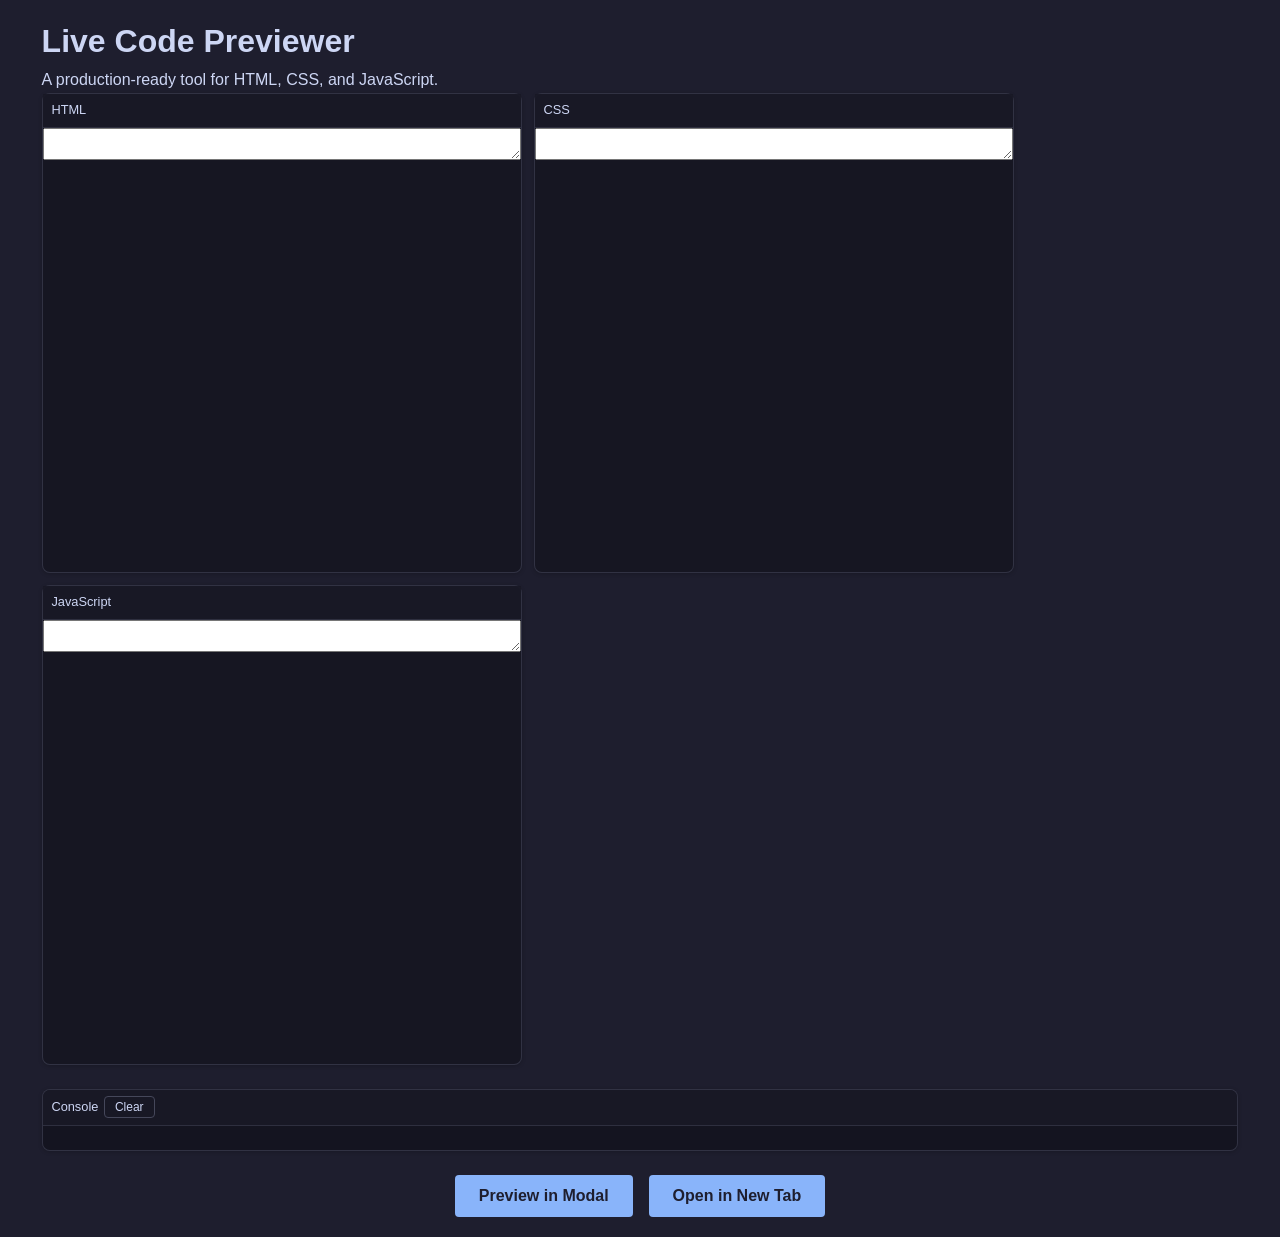
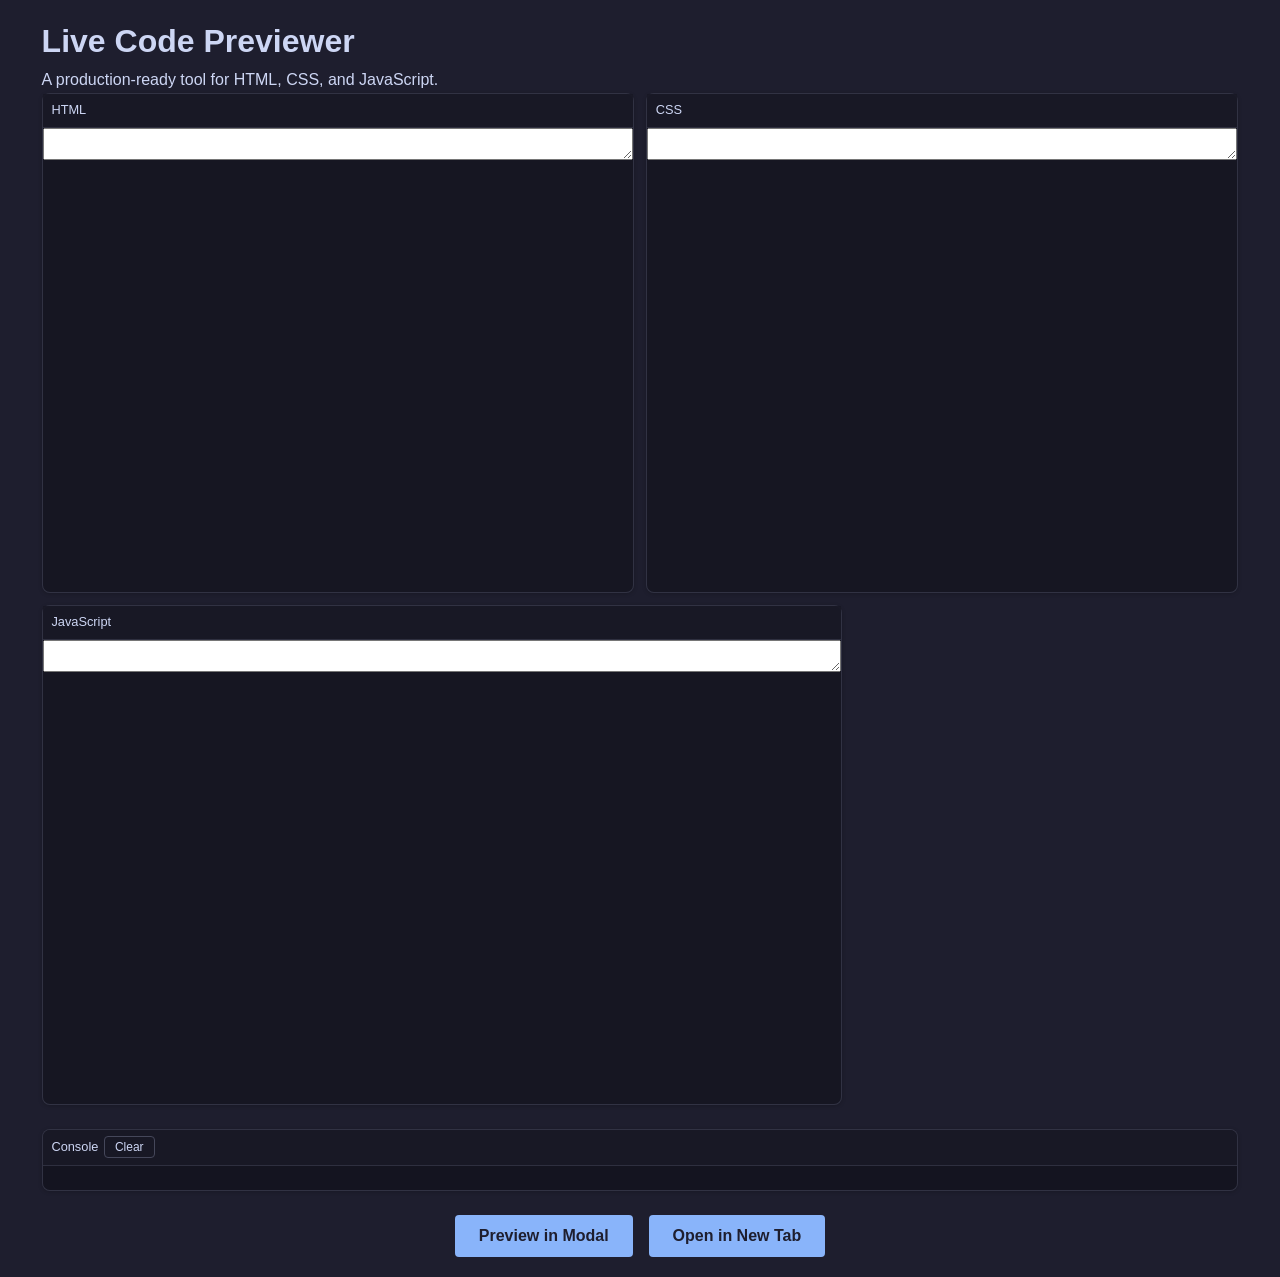

Refactor file panels layout to responsive Flexbox

--- a/style.css
+++ b/style.css
@@ -84,7 +84,10 @@
     --button-border-subtle: rgba(var(--accent-rgb), 0.28);
 
     /* --- Layout sizing --- */
-    --file-panel-size: 480px;
+    --panel-min-width: 400px;
+    --panel-max-width: 800px;
+    --panel-height: 500px;
+    --file-tree-width: 280px;
     --panel-mobile-height: clamp(60vh, 80vh, 90vh);
     --preview-dock-size: 50vw;
 }
@@ -811,10 +814,10 @@ button > svg,
 
 /* --- File tree container --- */
 .file-tree-container {
-    width: 280px;
+    width: var(--file-tree-width);
     min-width: 220px;
-    min-height: var(--file-panel-size);
-    max-height: calc(3 * var(--file-panel-size));
+    min-height: 400px;
+    max-height: 1200px;
     height: auto;
     resize: horizontal;
     overflow: hidden;
@@ -1191,9 +1194,8 @@ button > svg,
    ========================================================================== */
 
 .editor-grid {
-    --panel-size: var(--file-panel-size);
-    display: grid;
-    grid-template-columns: repeat(auto-fill, var(--panel-size));
+    display: flex;
+    flex-wrap: wrap;
     gap: var(--space-md);
     align-items: start;
     align-content: start;
@@ -1203,12 +1205,10 @@ button > svg,
 }
 
 .editor-panel {
-    width: var(--panel-size);
-    min-width: var(--panel-size);
-    max-width: var(--panel-size);
-    aspect-ratio: 1 / 1;
-    min-height: var(--panel-size);
-    max-height: var(--panel-size);
+    flex: 1 1 var(--panel-min-width);
+    min-width: min(100%, var(--panel-min-width));
+    max-width: var(--panel-max-width);
+    height: var(--panel-height);
     overflow: visible;
 }
 
@@ -2613,11 +2613,12 @@ body.is-resizing-console {
     }
 
     .editor-grid {
-        --panel-size: min(100%, var(--file-panel-size));
         justify-content: center;
     }
 
     .editor-panel {
+        flex: 1 1 100%;
+        max-width: none;
         min-width: 0;
         aspect-ratio: auto;
         height: var(--panel-mobile-height);
@@ -2909,11 +2910,12 @@ body.compact-editor-layout .file-tree-container {
 }
 
 body.compact-editor-layout .editor-grid {
-    --panel-size: min(100%, var(--file-panel-size));
     justify-content: center;
 }
 
 body.compact-editor-layout .editor-panel {
+    flex: 1 1 100%;
+    max-width: none;
     min-width: 0;
     aspect-ratio: auto;
     height: var(--panel-mobile-height);
